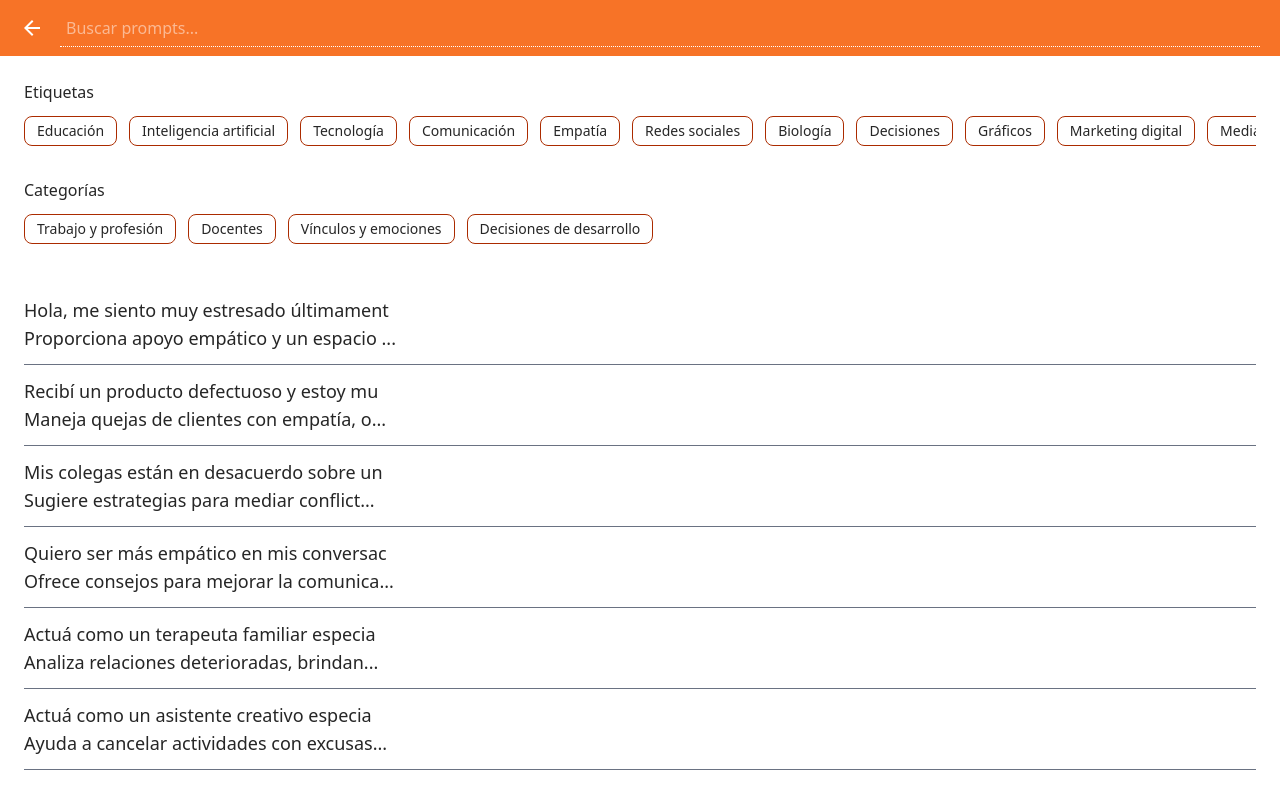
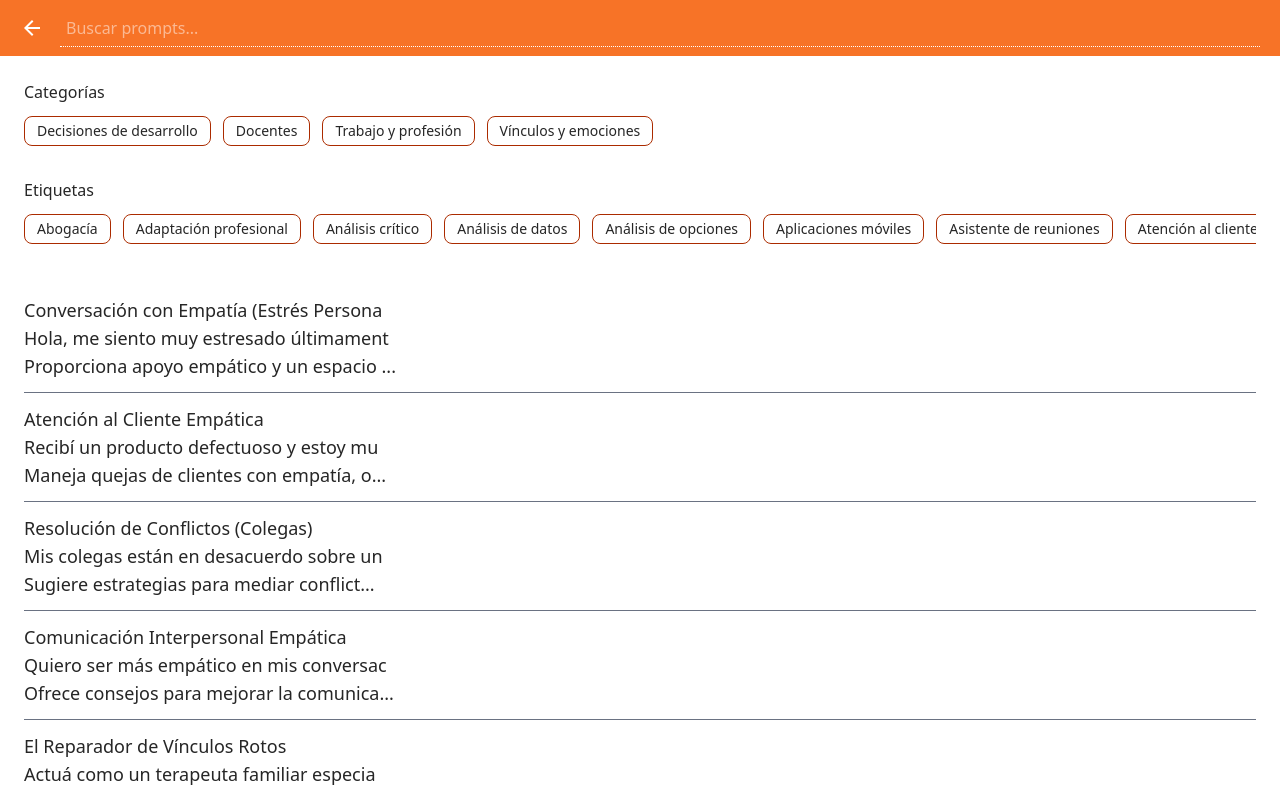
Before and after one commit to dmenta/prompt-dict, an Angular app: page /searching in a window 1280 px wide. Shown: the top 787 px of the page. Built offline with nearby package versions, Linux system fonts and the light colour scheme.

Commit message:
Nueva lista de chips

```diff
--- /dev/null
+++ b/src/app/core/components/activable-chip.ts
@@ -0,0 +1,12 @@
+import { Directive, input } from "@angular/core";
+
+@Directive({
+    selector: "[pdActivableChip]",
+    host: {
+        "[class.activa]": "activa()",
+        class: "search-chip",
+    },
+})
+export class ActivableChip {
+    activa = input<boolean>(false, { alias: "pdActivableChip" });
+}
--- /dev/null
+++ b/src/app/core/components/chips-list/chips-list.ts
@@ -0,0 +1,18 @@
+import { Component, input } from "@angular/core";
+import { ActivableChip } from "../activable-chip";
+
+@Component({
+    selector: "pd-chips-list",
+    imports: [ActivableChip],
+    template: ` <ul class="flex flex-row gap-3 overflow-x-auto pt-1 pb-6">
+        @for (item of items(); track item.id) {
+        <li [pdActivableChip]="item.activa">
+            {{ item.name }}
+        </li>
+        }
+    </ul>`,
+    styles: ``,
+})
+export class ChipsList {
+    items = input<{ id: string; name: string; activa: boolean }[]>([]);
+}
--- a/src/app/pages/searching/searching.ts
+++ b/src/app/pages/searching/searching.ts
@@ -1,38 +1,25 @@
-import { Component, inject, signal } from "@angular/core";
+import { Component, computed, inject, signal } from "@angular/core";
 import { SearchHeader } from "../../core/components/header/search-header";
 import { PersistService } from "../../core/services/persist.service";
 import { NgClass } from "@angular/common";
+import { ChipsList } from "../../core/components/chips-list/chips-list";
 
 @Component({
     selector: "pd-searching",
-    imports: [SearchHeader, NgClass],
+    imports: [SearchHeader, NgClass, ChipsList],
     template: `<header pd-search-header (search)="onSearch($event)"></header>
-        <div class="px-6 py-4">
-            @if(etiquetas().length > 0) {
-            <h4 class="py-2 font-medium">Etiquetas</h4>
-            <ul class="flex flex-row gap-3 overflow-x-auto pt-1 pb-6">
-                @for (tag of etiquetas(); track tag) {
-                <li class="text-sm  px-3 py-1  whitespace-nowrap rounded-lg border-primary-dark border-[1px] ">
-                    {{ tag }}
-                </li>
-                }
-            </ul>
-            } @if(categorias().length > 0) {
-            <h4 class="py-2 font-medium">Categorías</h4>
-            <ul class="flex flex-row gap-3 overflow-x-auto pt-1 pb-6">
-                @for (tag of categorias(); track tag) {
-                <li class="text-sm  px-3 py-1  whitespace-nowrap rounded-lg border-primary-dark border-[1px] ">
-                    {{ tag }}
-                </li>
-                }
-            </ul>
-            }
-            <div class=" py-6 w-full">
+        <div class="px-6 py-4 overflow-hidden">
+            <h4 class="py-2">Categorías</h4>
+            <pd-chips-list [items]="categoriasActuales()"></pd-chips-list>
+            <h4 class="py-2">Etiquetas</h4>
+            <pd-chips-list [items]="etiquetasActuales()"></pd-chips-list>
+
+            <div class="py-6 w-full">
                 <ul class="divide-y-[0.5px] divide-gray-500 space-y-2">
                     @for ( prompt of prompts(); track prompt.id) {
                     <li class="flex flex-col  pt-1 pb-3 items-start justify-center">
                         <div class=" whitespace-nowrap flex flex-row justify-start items-center">
-                            @for (part of prompt.titulo.parts; track part; let i = $index) {
+                            @for (part of prompt.titulo.parts; track $index; let i = $index) {
                             <span
                                 class="text-lg  whitespace-pre"
                                 [ngClass]="{ 'dark:bg-[#FFFF0060] bg-[#FFFF00]': i === prompt.titulo.in }"
@@ -41,7 +28,7 @@ import { NgClass } from "@angular/common";
                             }
                         </div>
                         <div class=" whitespace-nowrap flex flex-row justify-start items-center">
-                            @for (part of prompt.prompt.parts; track part; let i = $index) {
+                            @for (part of prompt.prompt.parts; track $index; let i = $index) {
                             <span
                                 class="text-lg whitespace-pre"
                                 [ngClass]="{ 'dark:bg-[#FFFF0060] bg-[#FFFF00]': i === prompt.prompt.in }"
@@ -50,7 +37,7 @@ import { NgClass } from "@angular/common";
                             }
                         </div>
                         <div class=" whitespace-nowrap flex flex-row justify-start items-center">
-                            @for (part of prompt.descripcion.parts; track part; let i = $index) {
+                            @for (part of prompt.descripcion.parts; track $index; let i = $index) {
                             <span
                                 class="text-lg whitespace-pre"
                                 [ngClass]="{ 'dark:bg-[#FFFF0060] bg-[#FFFF00]': i === prompt.descripcion.in }"
@@ -67,12 +54,35 @@ import { NgClass } from "@angular/common";
 export class Searching {
     private longitud = 40;
     private mediaLongitud = this.longitud / 2;
-    persistService = inject(PersistService);
+    private persistService = inject(PersistService);
+    private todasLasEtiquetas = this.persistService.tags();
+    private todasLasCategorias = this.persistService.categories();
+    private etiquetas = signal<string[]>([]);
+    private categorias = signal<string[]>([]);
 
     prompts = signal<ItemEncontrado[]>([]);
+    etiquetasActuales = computed(() =>
+        this.todasLasEtiquetas
+            .map((tag) => ({
+                id: tag.slug,
+                name: tag.text,
+                activa:
+                    this.etiquetas().length !== this.todasLasEtiquetas.length && this.etiquetas().includes(tag.text),
+            }))
+            .sort((a, b) => (a.activa === true ? 0 : 1) - (b.activa === true ? 0 : 1) || a.name.localeCompare(b.name))
+    );
 
-    etiquetas = signal<string[]>([]);
-    categorias = signal<string[]>([]);
+    categoriasActuales = computed(() =>
+        this.todasLasCategorias
+            .map((cat) => ({
+                id: cat.slug,
+                name: cat.text,
+                activa:
+                    this.categorias().length !== this.todasLasCategorias.length && this.categorias().includes(cat.text),
+            }))
+            .sort((a, b) => (a.activa === true ? 0 : 1) - (b.activa === true ? 0 : 1) || a.name.localeCompare(b.name))
+    );
+
     onSearch(searchTerm: string) {
         const resultado = this.persistService.search(searchTerm!);
         if (resultado.found.length === 0) {
@@ -103,6 +113,9 @@ export class Searching {
                 } else {
                     item.tags = found.item.tags.filter((tag) => resultado.etiquetas.includes(tag.toLowerCase()));
                 }
+            }
+            if (item.titulo.parts.length === 0) {
+                item.titulo = { parts: [`${found.item.titulo.slice(0, this.longitud)}`], in: -1 };
             }
             if (item.prompt.parts.length === 0) {
                 item.prompt = { parts: [`${found.item.prompt.slice(0, this.longitud)}`], in: -1 };
--- a/src/styles.css
+++ b/src/styles.css
@@ -109,4 +109,12 @@
         left: -18rem;
         opacity: 1;
     }
+
+    .search-chip {
+        @apply text-sm  px-3 py-1  whitespace-nowrap rounded-lg border-primary-dark border-[1px];
+    }
+
+    .search-chip.activa {
+        @apply border-action border-2;
+    }
 }
```
